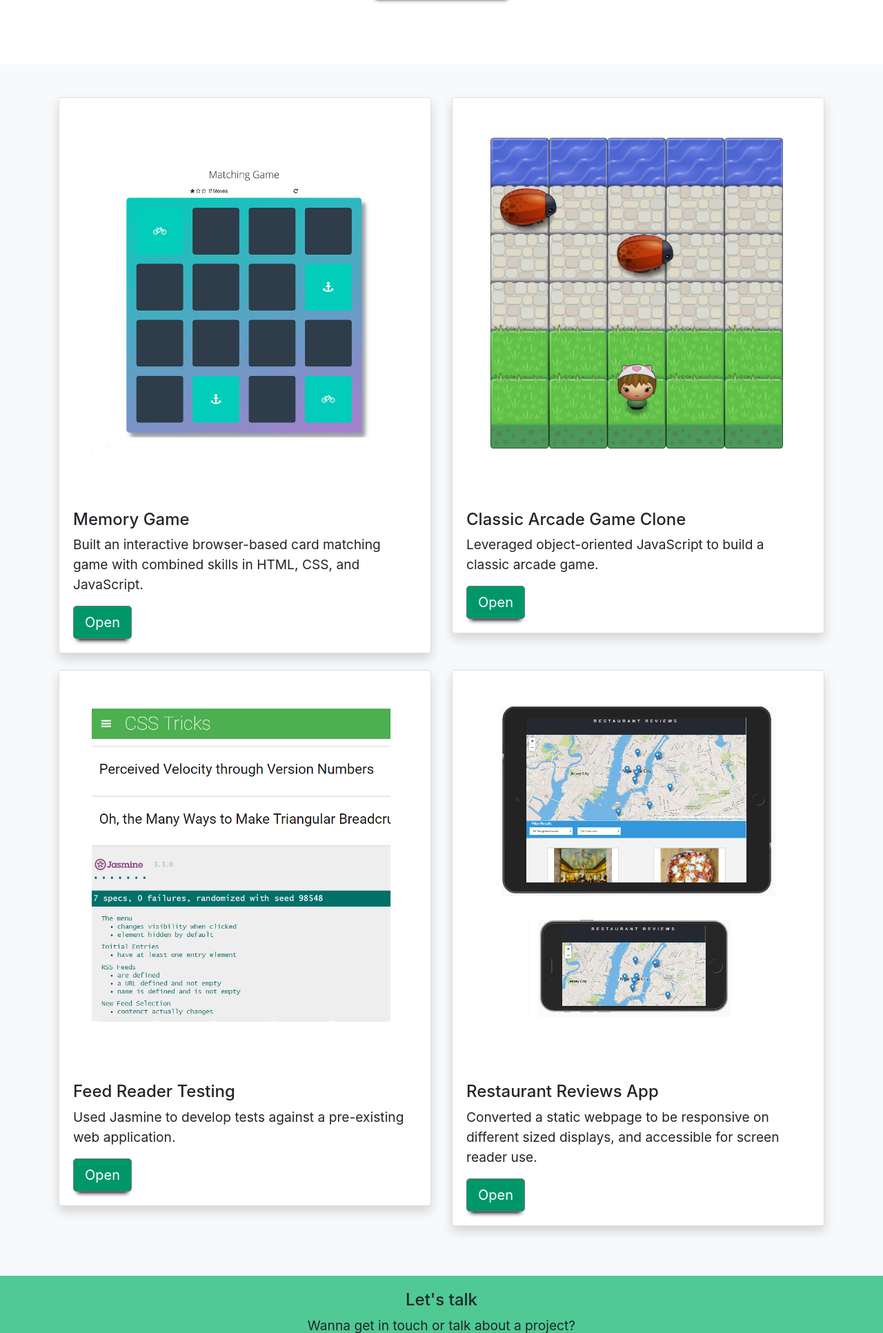
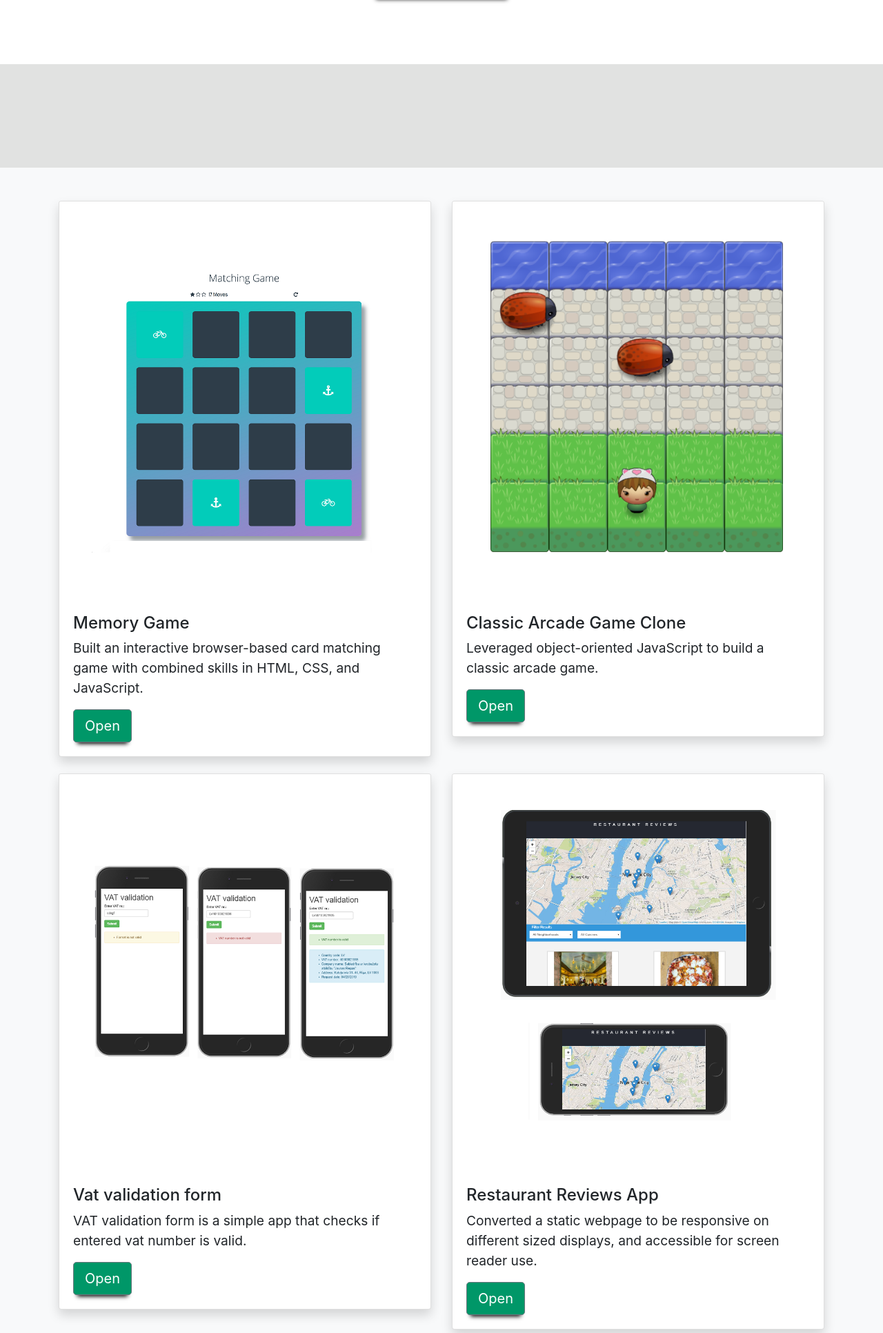
Before and after one commit to dmitriyeff/portfolio-project, a website: page index.html in a window 1280 px wide. Shown: the part 327-2259 px from the top of the page at 69% size. Drawn offline with nearby package versions, Linux system fonts and the light colour scheme.

Commit message:
added new project

```diff
--- a/mystyles/main.scss
+++ b/mystyles/main.scss
@@ -169,3 +169,13 @@ footer {
 .hamburger:hover div {
   width: 100%;
 }
+
+.filter-container {
+  height: 150px;
+  background-color: #E1E2E1;
+}
+
+.btn-primary {
+  margin-left: 25px;
+  margin-top: 50px;
+}
--- a/scripts/controllers/projects.js
+++ b/scripts/controllers/projects.js
@@ -17,16 +17,22 @@ angular
         img: "img/arcade-done.png"
       },
       {
-        id: "feed-reader",
-        name: "Feed Reader Testing",
-        description: "Used Jasmine to develop tests against a pre-existing web application.",
-        img: "img/jasmine-done.png"
+        id: "vat-validation",
+        name: "Vat validation form",
+        description: "VAT validation form is a simple app that checks if entered vat number is valid.",
+        img: "img/validation.png"
       },
       {
         id: "restaurant-app",
         name: "Restaurant Reviews App",
         description: "Converted a static webpage to be responsive on different sized displays, and accessible for screen reader use.",
         img: "img/restaurant-done.png"
+      },
+      {
+        id: "feed-reader",
+        name: "Feed Reader Testing",
+        description: "Used Jasmine to develop tests against a pre-existing web application.",
+        img: "img/jasmine-done.png"
       }
     ];
-  });
+  })
--- a/scripts/main.js
+++ b/scripts/main.js
@@ -4,7 +4,7 @@ window.onscroll = function() {
 };
 
 function scrollFunction() {
-  if (document.body.scrollTop > 20 || document.documentElement.scrollTop > 20) {
+  if (document.body.scrollTop > 300 || document.documentElement.scrollTop > 300) {
     document.getElementById('backBtn').style.visibility = "visible";
   } else {
     document.getElementById('backBtn').style.visibility = "hidden";
--- a/views/template.html
+++ b/views/template.html
@@ -1,3 +1,8 @@
+  <!-- filter here -->
+<div class="filter-container">
+
+  </div>
+</div>
 
 <div class="album py-5 bg-light">
   <div class="container">
@@ -5,17 +10,15 @@
       <div class="col-md-6" ng-repeat="item in project.items">
         <div class="card mb-4 shadow">
 
-           <img class="card-img-top" data-src="{{item.img}}" alt="" style="width: 100%; display: block;" src="">
+           <img class="card-img-top" alt="{{item.name}}" style="width: 100%; display: block;" src="{{item.img}}">
 
            <div class="card-body">
              <h4>{{item.name}}</h4>
              <p>{{item.description}}</p>
              <button class="btn btn-secondary btn-lg one-edge-shadow">Open</button>
            </div>
-
         </div>
       </div>
     </div>
-    <!-- <button>More</button> -->
   </div>
 </div>
```
Also changed, not shown: img/bars-solid.png (added), img/validation.png (added), mystyles/main.css.
